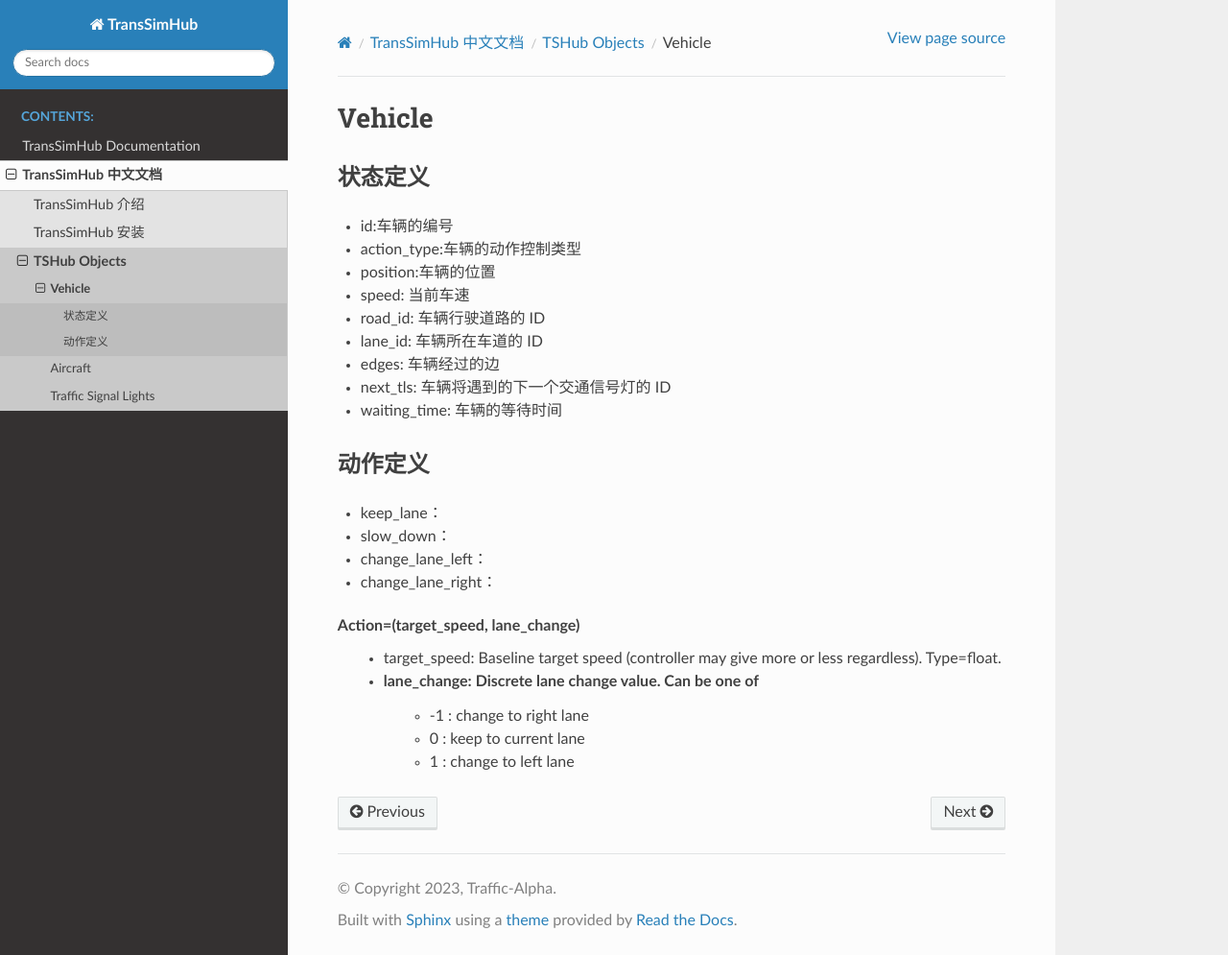
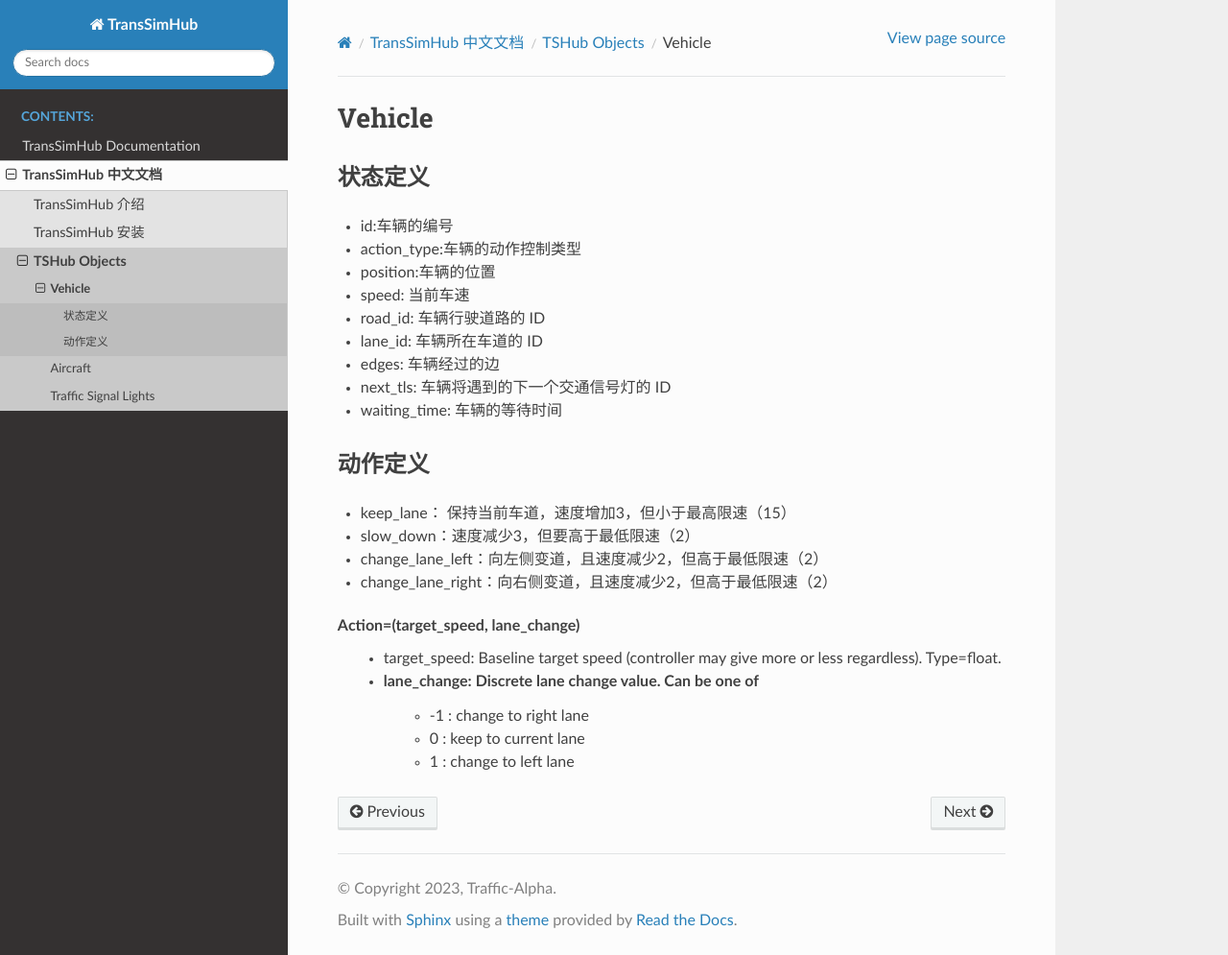
Before and after one commit to Traffic-Alpha/TransSimHub, a Sphinx documentation site: the page built from docs/source/locales/zh_CN/object/vehicle.rst, in a window 1280 px wide and 995 px high. Shown: the whole window at 96% size. Built offline with Sphinx 7.4.7 and the Read the Docs theme 2.0.0, drawn with Linux system fonts in a browser that asks for light colours.

Commit message:
更新vehicle说明文档

```diff
--- a/docs/source/locales/zh_CN/object/vehicle.rst
+++ b/docs/source/locales/zh_CN/object/vehicle.rst
@@ -15,10 +15,10 @@ Vehicle
 
 动作定义
 -----------
-- keep_lane：
-- slow_down：
-- change_lane_left：
-- change_lane_right：
+- keep_lane： 保持当前车道，速度增加3，但小于最高限速（15）
+- slow_down：速度减少3，但要高于最低限速（2）
+- change_lane_left：向左侧变道，且速度减少2，但高于最低限速（2）
+- change_lane_right：向右侧变道，且速度减少2，但高于最低限速（2）
 
 
 Action=(target_speed, lane_change)
```
